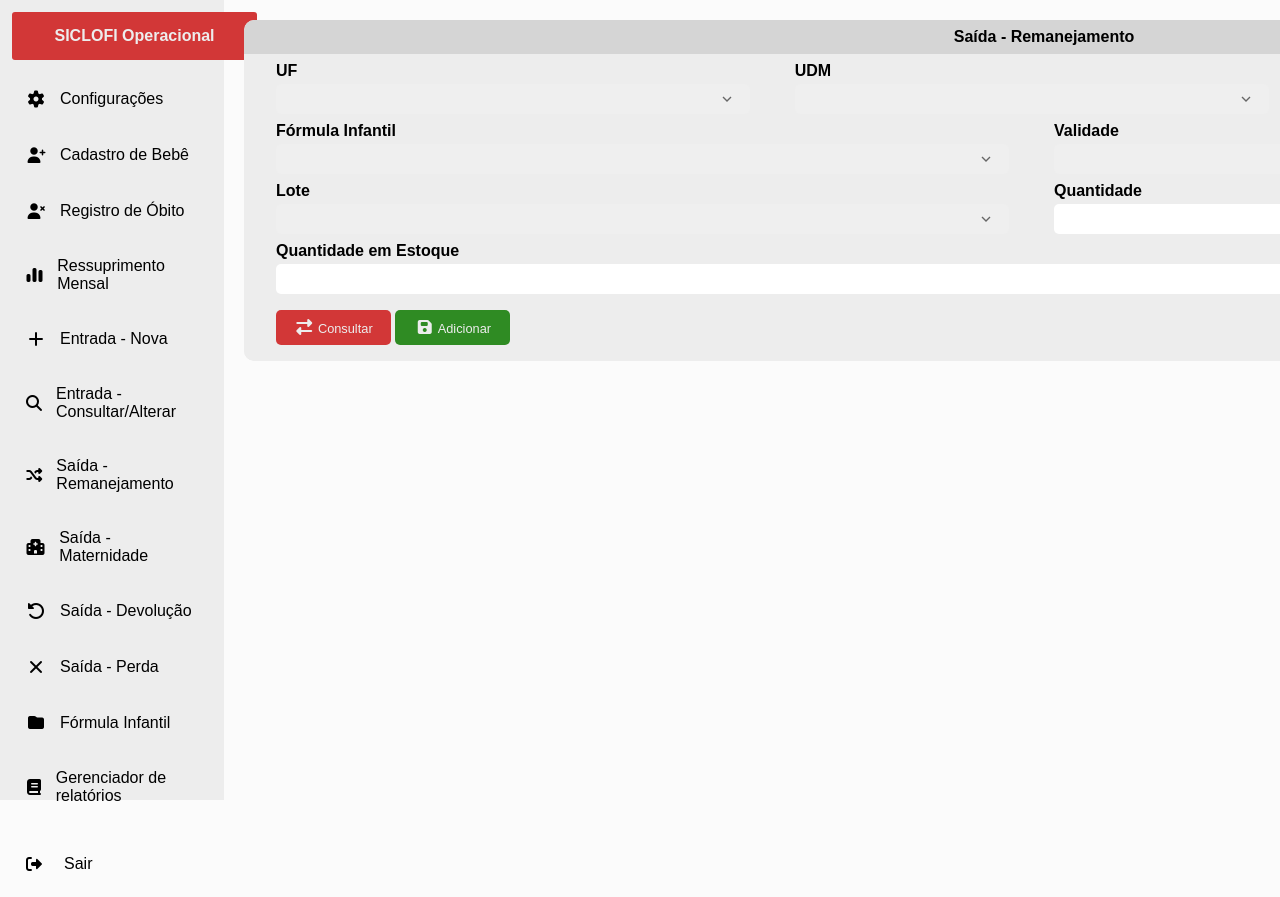
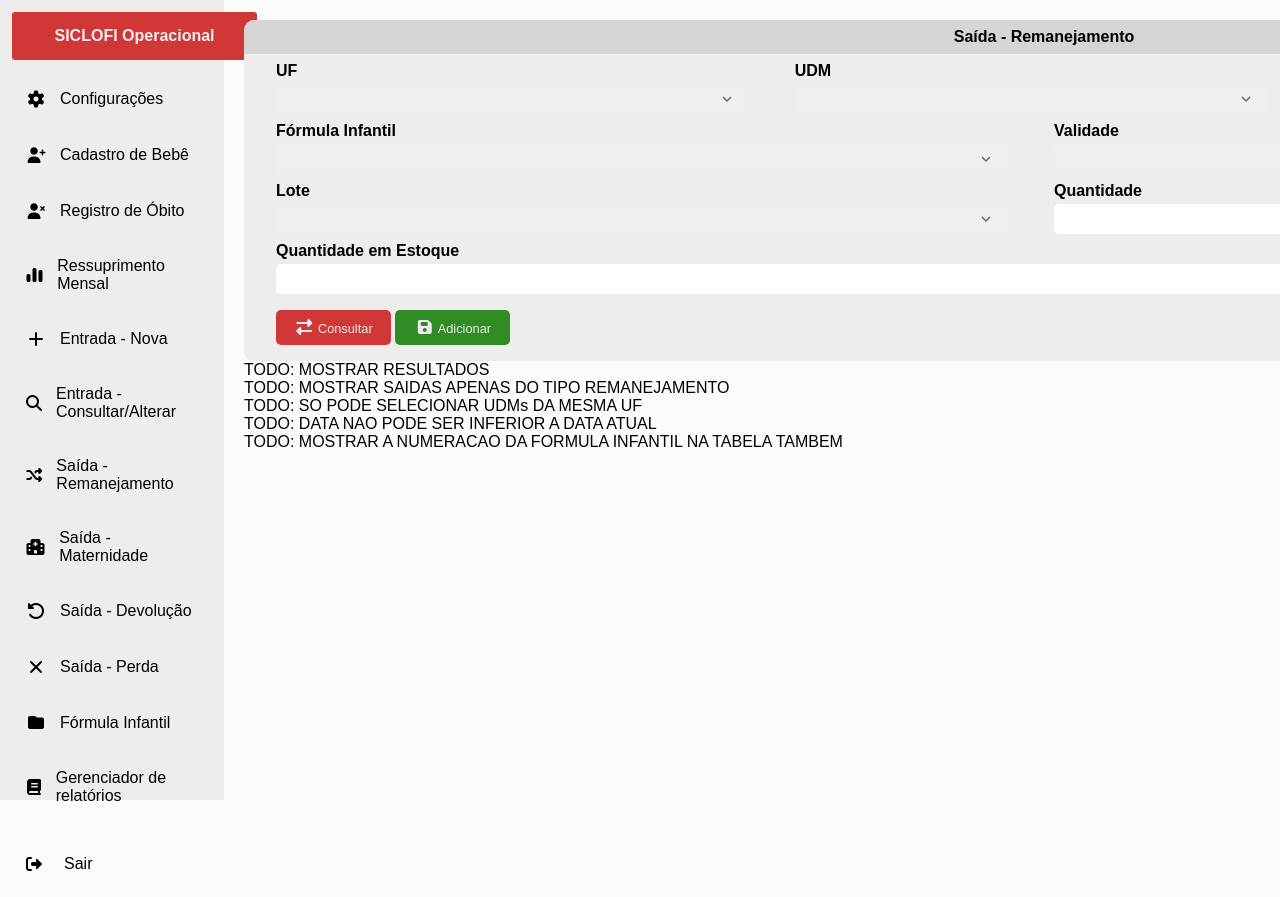
Before and after one commit to theguutti/siclofi, a PHP site: page /siclofi/pages/saidaReman.php in a window 1280 px wide; the page is wider, and only the part inside the window is pictured. Run offline with PHP 8.4, Linux system fonts and the light colour scheme; the visitor is signed in with stand-in values (Sample User, id 1); tables that the repository leaves empty or names only in its code hold one stand-in row (values such as "Sample post"); lists and menus that the app fills with data are empty; some libraries are stand-ins or nearby versions.

Commit message:
Update saidaReman.php

```diff
--- a/pages/saidaReman.php
+++ b/pages/saidaReman.php
@@ -328,6 +328,11 @@ try {
             </div>
 
         </div>
+        TODO: MOSTRAR RESULTADOS<br>
+        TODO: MOSTRAR SAIDAS APENAS DO TIPO REMANEJAMENTO<br>
+        TODO: SO PODE SELECIONAR UDMs DA MESMA UF<br>
+        TODO: DATA NAO PODE SER INFERIOR A DATA ATUAL<br>
+        TODO: MOSTRAR A NUMERACAO DA FORMULA INFANTIL NA TABELA TAMBEM
     </main>
 
     <script src="../js/forms.js"></script>
```
